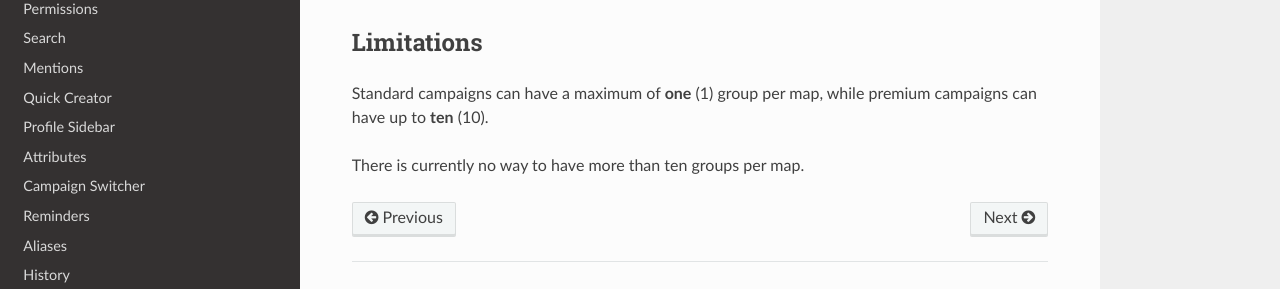
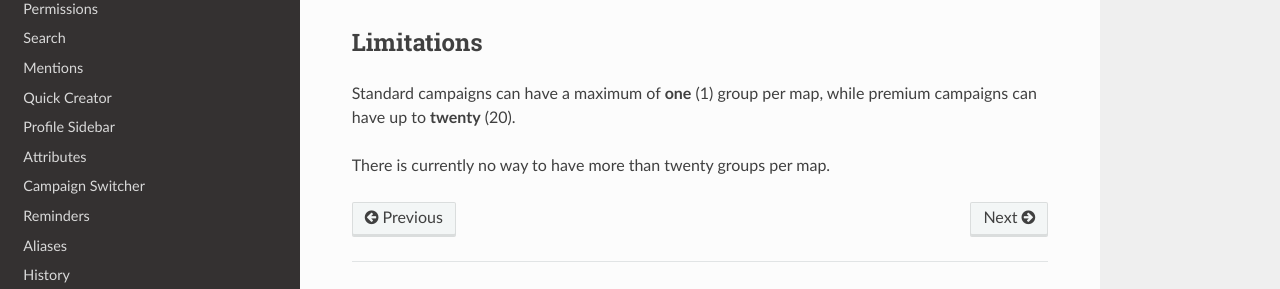
Before and after one commit to owlchester/kanka-docs, a Sphinx documentation site: the page built from docs/entities/maps/groups.md, in a window 1280 px wide and 1095 px high. Shown: the part 728-1017 px from the top of the window. Built offline with Sphinx 7.4.7 and the Read the Docs theme 3.1.0, drawn with Linux system fonts in a browser that asks for light colours; pages that are not in the unit, such as notebooks, are missing from menus.

Commit message:
Update groups.md

```diff
--- a/docs/entities/maps/groups.md
+++ b/docs/entities/maps/groups.md
@@ -15,6 +15,6 @@
 
 ## Limitations
 
-Standard campaigns can have a maximum of **one** (1) group per map, while premium campaigns can have up to **ten** (10).
+Standard campaigns can have a maximum of **one** (1) group per map, while premium campaigns can have up to **twenty** (20).
 
-There is currently no way to have more than ten groups per map.
+There is currently no way to have more than twenty groups per map.
```
